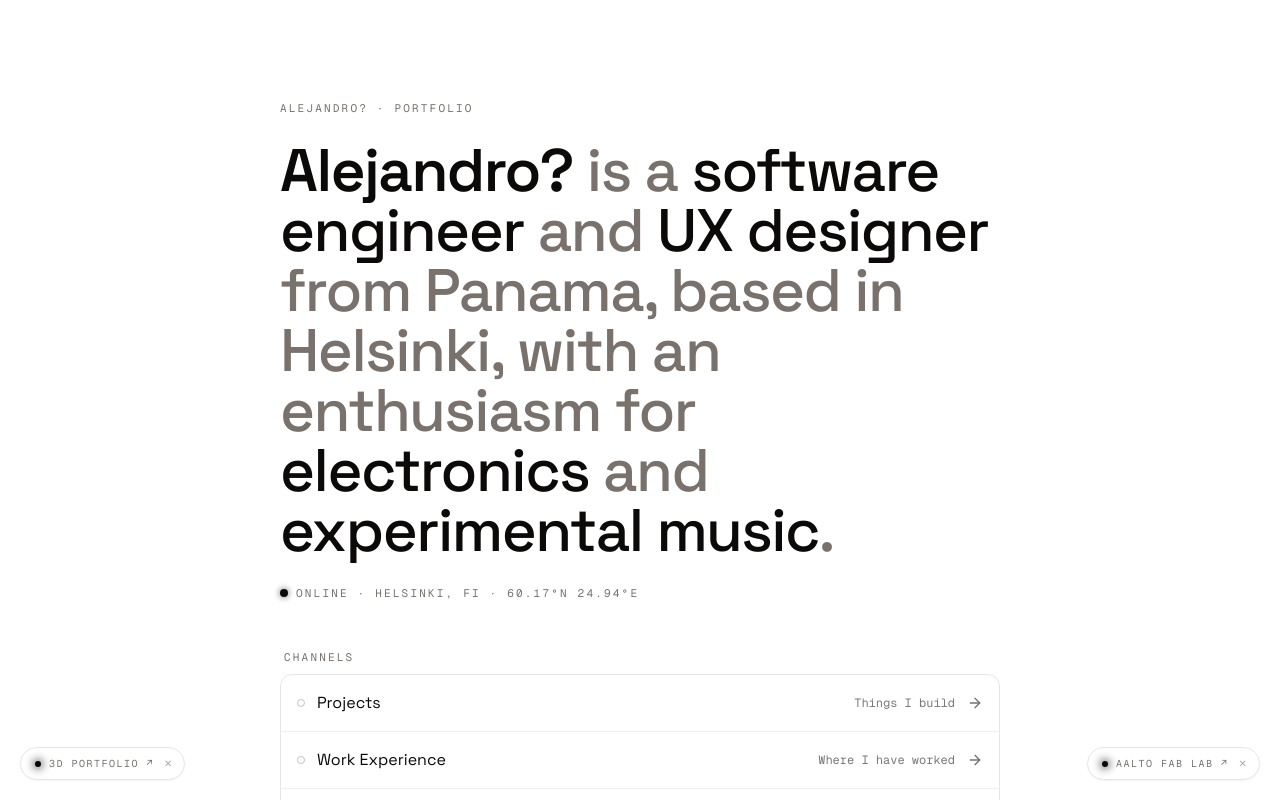
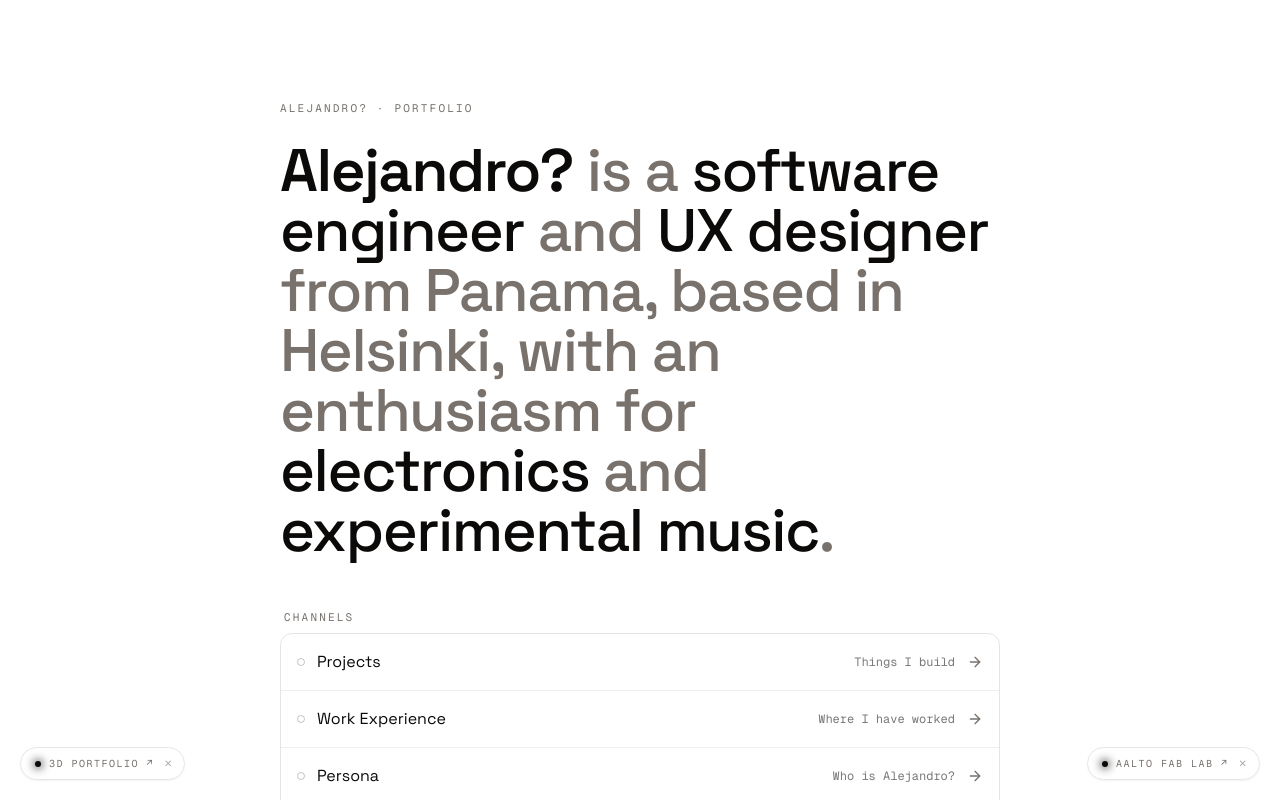
Before and after one commit to Alejo-end/portfolio, a Next.js app: page / in a window 1280 px wide. Shown: the top 800 px of the page. Built offline with nearby package versions, Linux system fonts and the light colour scheme.

Commit message:
refactor: remove online status display from Home component

```diff
--- a/src/app/page.tsx
+++ b/src/app/page.tsx
@@ -35,11 +35,6 @@ export default function Home() {
                     <span className="text-foreground">experimental music</span>.
                 </h1>
 
-                <div className="boot boot-3 mt-6 flex items-center gap-2">
-                    <span className="led-active led-boot h-2 w-2 shrink-0 rounded-full bg-foreground" />
-                    <span className={eyebrow}>Online · Helsinki, FI · 60.17°N 24.94°E</span>
-                </div>
-
                 <section className="boot boot-4 mt-12">
                     <p className={`${eyebrow} mb-2 px-1`}>Channels</p>
                     <ul className="overflow-hidden rounded-xl border border-border bg-card">
```
